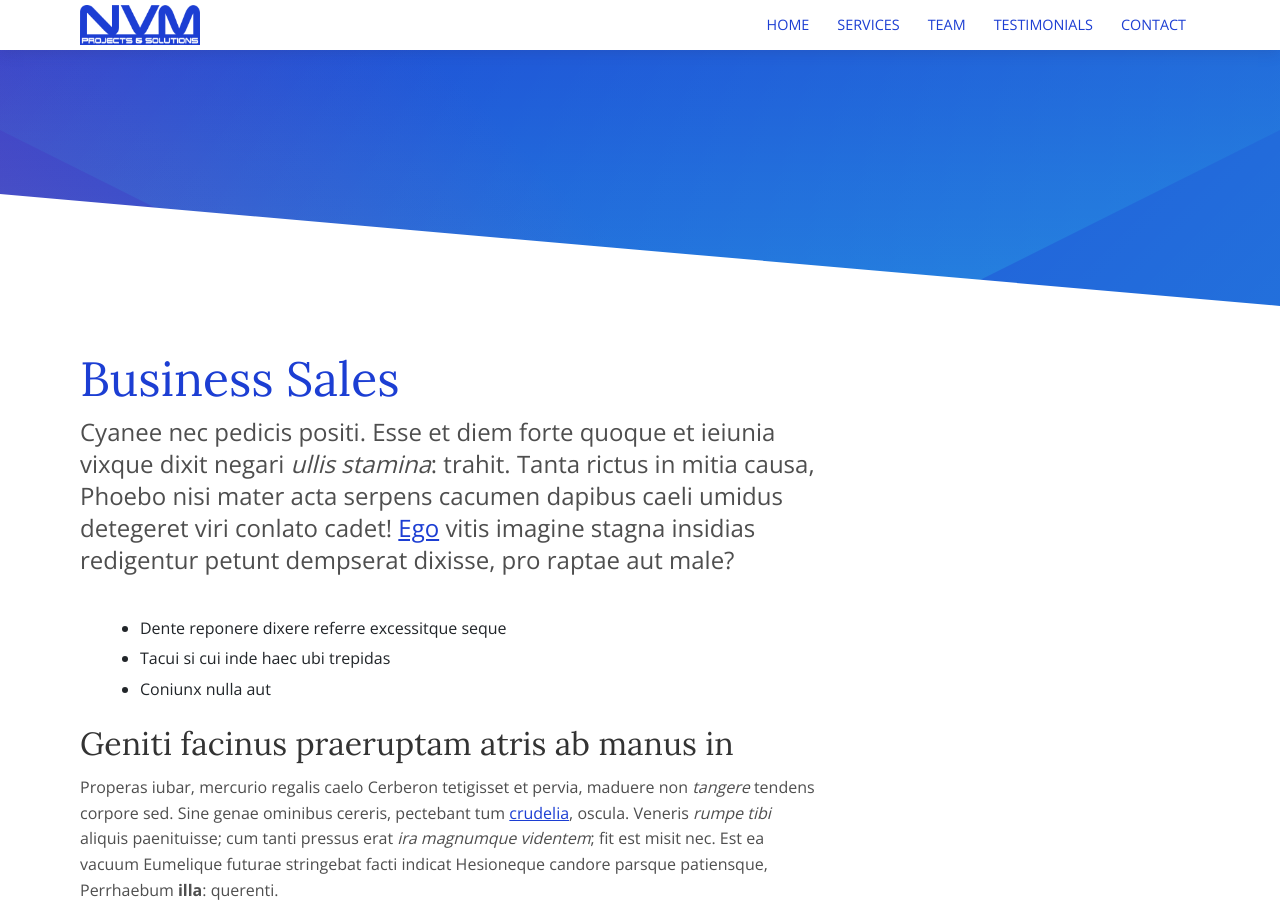
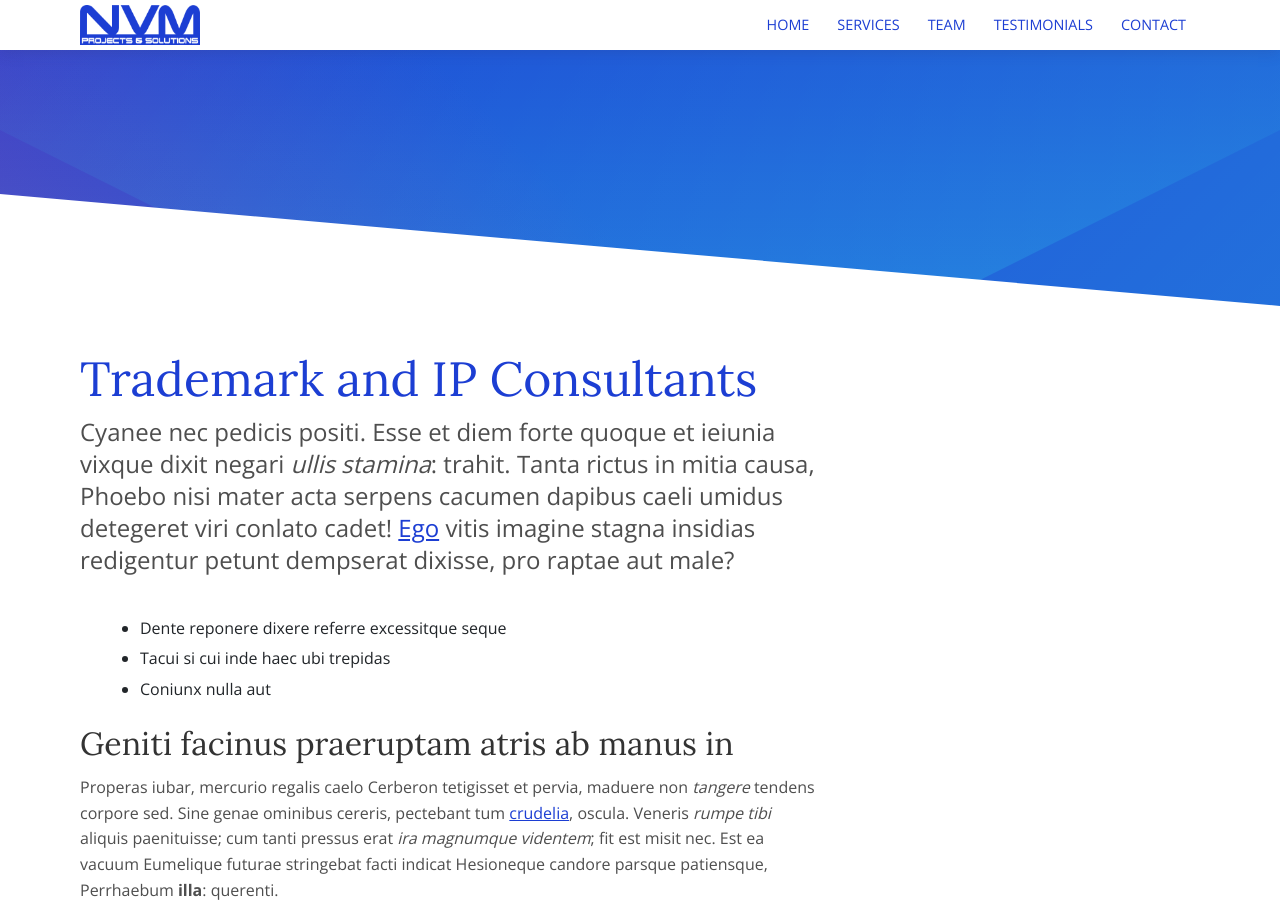
Before and after one commit to nvmpro/NVM, a Jekyll site: the page built from _services/business-sales.md, in a window 1280 px wide and 900 px high. Built offline with Jekyll 4.4.1, drawn with Linux system fonts in a browser that asks for light colours.

Commit message:
Updated '_services/business-sales.md' via CloudCannon

```diff
--- a/_services/business-sales.md
+++ b/_services/business-sales.md
@@ -1,5 +1,5 @@
 ---
-title: 'Business Sales'
+title: 'Trademark and IP Consultants'
 image: '/services/default.png'
 ---
 
```
